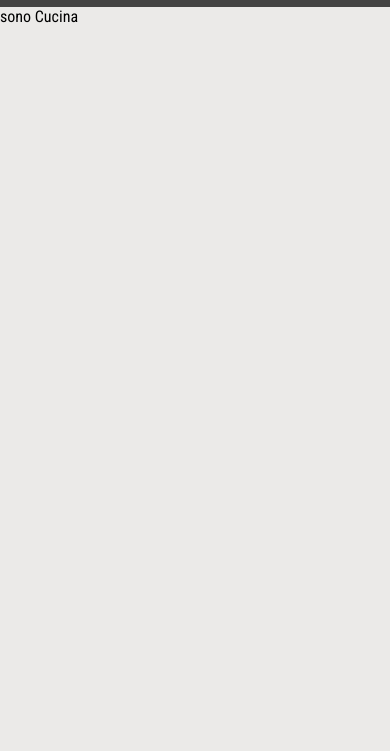
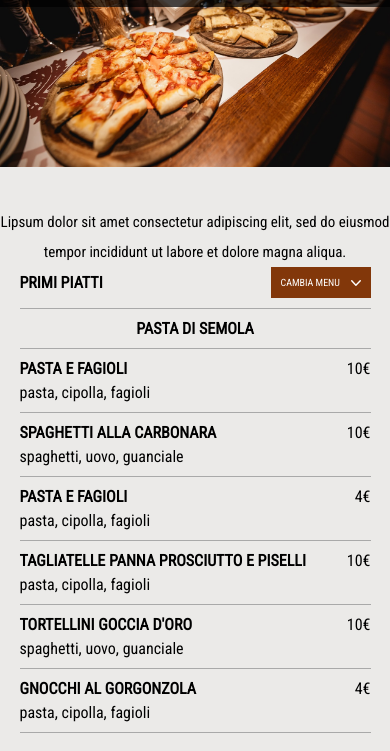
Before and after one commit to simo0103/React-ReastaurantWebSite, a React app: page /cucina in a window 390 px wide. Shown: the part 93-844 px from the top of the page. Built offline with nearby package versions, Linux system fonts and the light colour scheme.

Commit message:
menu primi smartphone

```diff
--- a/src/api/api.js
+++ b/src/api/api.js
@@ -2,6 +2,7 @@ import apiMenu from "./apiMenu.json" ;
 //https://codesandbox.io/s/vVoQVk78
 //https://codesandbox.io/s/github/reactjs/redux/tree/master/examples/shopping-cart
 const MenuAPI = {
+    allPrimiPiatti: function() {return apiMenu.primi},
     allPizza: function() { return apiMenu.pizze },
     allHamburger: function() { return apiMenu.hamburgers }
 }
--- a/src/api/apiMenu.json
+++ b/src/api/apiMenu.json
@@ -1,5 +1,14 @@
 
   {
+    "primi": [
+      { "id": 1, "categoria": "pasta di semola", "name": "pasta e fagioli", "price": 10, "ingredienti": "pasta, cipolla, fagioli" },
+      { "id": 2, "categoria": "pasta di semola", "name": "spaghetti alla carbonara", "price": 10, "ingredienti": "spaghetti, uovo, guanciale" },
+      { "id": 3, "categoria": "pasta di semola", "name": "pasta e fagioli", "price": 4, "ingredienti": "pasta, cipolla, fagioli" },
+      { "id": 1, "categoria": "pasta fresca all'uovo", "name": "tagliatelle panna prosciutto e piselli", "price": 10, "ingredienti": "pasta, cipolla, fagioli" },
+      { "id": 2, "categoria": "pasta fresca all'uovo", "name": "tortellini goccia d'oro", "price": 10, "ingredienti": "spaghetti, uovo, guanciale" },
+      { "id": 3, "categoria": "pasta fresca all'uovo", "name": "gnocchi al gorgonzola", "price": 4, "ingredienti": "pasta, cipolla, fagioli" }
+  ],
+
     "pizze": [
         { "id": 1, "name": "Margherita", "price": 4 },
         { "id": 2, "name": "Diavola", "price": 5 },
--- a/src/components/Menu.js
+++ b/src/components/Menu.js
@@ -5,11 +5,8 @@ import '../style/css/menu.css';
 //https://css-tricks.com/understanding-react-setstate/
 class Menu extends Component {
 
-  state = { itemList: [], pricelist: [] }
-
 
 //https://medium.freecodecamp.org/get-pro-with-react-setstate-in-10-minutes-d38251d1c781
-
 
   render() {
 
--- a/src/components/NavBar.js
+++ b/src/components/NavBar.js
@@ -1,4 +1,4 @@
-import React, { Component, useState  } from 'react';
+import React, { Component } from 'react';
 import { NavLink } from "react-router-dom";
 import { isMobile } from 'react-device-detect';
 //sass
--- a/src/components/pages/Cucina.js
+++ b/src/components/pages/Cucina.js
@@ -1,11 +1,47 @@
 import React, { Component } from 'react';
+import Api from '../../api/api';
 import '../../style/css/main.css';
+import '../../style/css/cucina.css';
+import cucinaImg from '../../images/desktop/food.jpg';
+import arrowDown from '../../images/svg/arrD.svg';
+
 
 class Cucina extends Component {
   render() {
     return (
       <div id="sitePage" className="Cucina">
-       <p>sono Cucina</p>
+        <div className="imgContainer">
+          <img src={cucinaImg} alt="herobanner" className="heroBanner"/>
+        </div>
+        <p> Lipsum dolor sit amet
+          consectetur adipiscing elit, sed do eiusmod tempor incididunt
+          ut labore  et dolore magna aliqua.
+        </p>
+        <div className="mainContainer">
+          <div className="title">
+            <span>primi piatti</span>
+            <button>
+              <span>cambia menu</span>
+              <span><img src={arrowDown} alt="arrow down select from menu" className="arrowDown"/></span>
+            </button>
+          </div>
+          <ul className="list">
+            <li className="category">pasta di semola</li>
+            {
+              Api.allPrimiPiatti().map(pp => (
+                //mettergli il key senno da errore in console
+                <li key={pp.id}>
+                  <div>
+                    <span className="name">{pp.name}</span>
+                    <span className="price">{pp.price}€</span>
+                  </div>
+                  <span className="ingredienti">{pp.ingredienti}</span>
+
+                </li>
+              ))
+            }
+          </ul>
+        </div>
       </div>
     );
   }
--- /dev/null
+++ b/src/style/sass/_partials.scss
@@ -0,0 +1,10 @@
+
+button {
+    border: none;
+    background-color: #82370A;
+    text-transform: uppercase;
+    color: white;
+    font-size: 10px;
+    padding: 10px;
+    min-width: 100px;
+}
--- /dev/null
+++ b/src/style/sass/cucina.scss
@@ -0,0 +1,37 @@
+@import "./mixin.scss";
+
+.Cucina {
+    .mainContainer {
+        @include width-margin(90%);
+        .title {
+            @include flex-direction(row, center);
+            @include RobotoUpper(bold);
+            padding-bottom: 10px;
+            border-bottom: 1px solid darkgrey;
+        }
+        button {
+            @include flex-direction(row, center);
+            img {
+                width: 10px;
+            }
+        }
+        .list {
+
+            li {
+                padding: 10px 0;
+                border-bottom: 1px solid darkgrey;
+                &.category {
+                    text-align: center;
+                }
+                &.category, .name {
+                    @include RobotoUpper(bold);
+                }
+                >div {
+                    @include flex-direction(row, null);
+                    margin-bottom: 5px;
+                }
+
+            }
+        }
+    }
+}
--- a/src/style/sass/index.scss
+++ b/src/style/sass/index.scss
@@ -1,3 +1,4 @@
+@import "mixin.scss";
 * {
     font-family: 'Roboto Condensed', sans-serif;
     list-style-type: none;
--- /dev/null
+++ b/src/style/sass/main.scss
@@ -0,0 +1,13 @@
+@import "./_partials";
+.imgContainer {
+height: 200px;
+    .heroBanner {
+        position: absolute;
+        top: 0;
+    }
+}
+p {
+    text-align: center;
+    font-size: 15px;
+    line-height: 2em;
+}
--- /dev/null
+++ b/src/style/sass/mixin.scss
@@ -0,0 +1,20 @@
+@mixin flex-direction($direction, $align) {
+    display: flex;
+    flex-direction: $direction;
+    justify-content: space-between;
+    align-items: $align;
+}
+
+@mixin width-margin($width) {
+    width: $width;
+    margin: 0 auto;
+}
+
+@mixin RobotoFont() {
+    font-family: 'Roboto Condensed', sans-serif;
+}
+@mixin RobotoUpper($weight) {
+    font-family: 'Roboto Condensed', sans-serif;
+    text-transform: uppercase;
+    font-weight: $weight;
+}
```
Also changed, not shown: src/components/Footer.js (added), src/images/svg/arrD.svg (added), src/images/svg/arrUp.svg (added), src/style/css/cucina.css (added), src/style/css/main.css, src/style/css/mixin.css (added), 4 other files.
